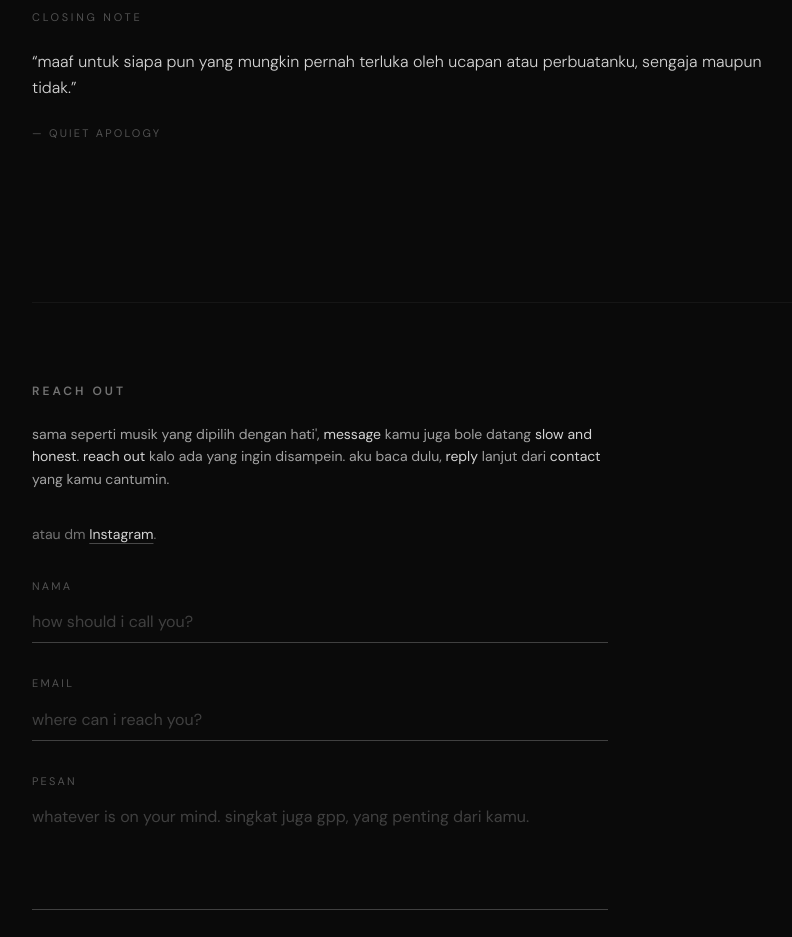
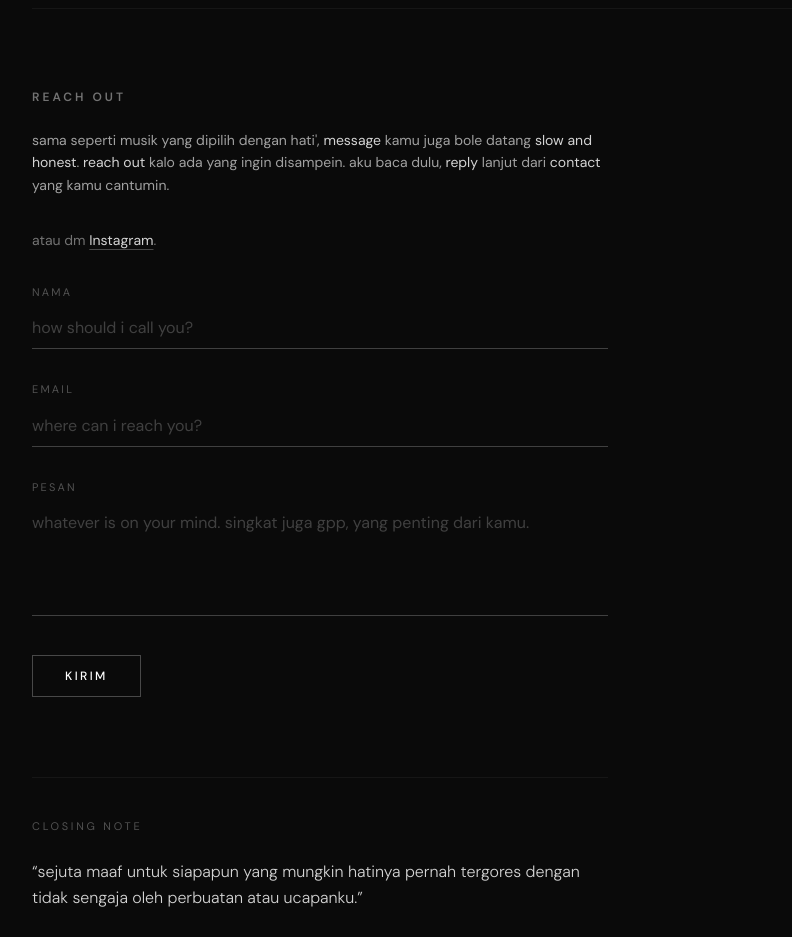
Before and after one commit to ryramadhan/monochrome-soundscape, a React (Vite) app: page / in a window 1280 px wide. Shown: the part 7280-8217 px from the top of the page, without its empty margins (128-920 px from the left). Built offline with nearby package versions, Linux system fonts and the light colour scheme.

Commit message:
refactor: move closing note to ReachOut and refine apology text

```diff
--- a/src/sections/Mood.tsx
+++ b/src/sections/Mood.tsx
@@ -308,18 +308,6 @@ export function Mood() {
             ego dan belajar menerima apa adanya.
           </p>
         </figure>
-        <figure className="my-12 border-t border-white/5 pt-10 md:col-span-2">
-          <p className="mb-6 text-[11px] uppercase tracking-[0.25em] text-neutral-600">
-            Closing note
-          </p>
-          <blockquote className="max-w-3xl text-base font-light leading-relaxed text-neutral-300">
-            &ldquo;maaf untuk siapa pun yang mungkin pernah terluka oleh ucapan
-            atau perbuatanku, sengaja maupun tidak.&rdquo;
-          </blockquote>
-          <figcaption className="mt-6 text-[11px] uppercase tracking-[0.2em] text-neutral-600">
-            — quiet apology
-          </figcaption>
-        </figure>
       </div>
     </motion.section>
   );
--- a/src/sections/ReachOut.tsx
+++ b/src/sections/ReachOut.tsx
@@ -112,6 +112,19 @@ export function ReachOut() {
           >
             <span className="transition group-hover:text-white">Kirim</span>
           </button>
+
+          <figure className="my-12 border-t border-white/5 pt-10">
+            <p className="mb-6 text-[11px] uppercase tracking-[0.25em] text-neutral-600">
+              Closing note
+            </p>
+            <blockquote className="max-w-3xl text-base font-light leading-relaxed text-neutral-300">
+              &ldquo;sejuta maaf untuk siapapun yang mungkin hatinya pernah tergores
+              dengan tidak sengaja oleh perbuatan atau ucapanku.&rdquo;
+            </blockquote>
+            <figcaption className="mt-6 text-[11px] uppercase tracking-[0.2em] text-neutral-600">
+              — quiet apology
+            </figcaption>
+          </figure>
         </form>
       )}
     </motion.section>
```
